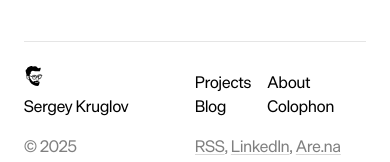
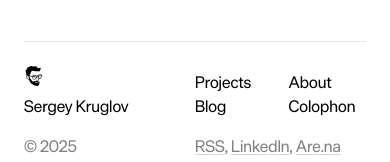
Before and after one commit to anarchoenthusiast/skruglov.com, an Astro site: page / in a window 390 px wide. Shown: the part 2020-2182 px from the top of the page. Built offline with nearby package versions, Linux system fonts and the light colour scheme; Astro itself is replaced by a stand-in of ours.

Commit message:
Улучшена структура футера, добавлены классы flex-1 для колонок, что способствует лучшей адаптивности и равномерному распределению элементов.

```diff
--- a/src/components/Footer.astro
+++ b/src/components/Footer.astro
@@ -31,13 +31,13 @@ const currentYear = new Date().getFullYear();
         <!-- Правая часть: навигационные ссылки -->
         <div class="flex-1 flex gap-4">
           <!-- Первая колонка -->
-          <div class="flex flex-col justify-end">
+          <div class="flex flex-col justify-end flex-1">
             <a href="/projects" class="text-black dark:text-white text-base leading-6 hover:opacity-80 transition-opacity cursor-pointer">Projects</a>
             <a href="/blog" class="text-black dark:text-white text-base leading-6 hover:opacity-80 transition-opacity cursor-pointer">Blog</a>
           </div>
 
           <!-- Вторая колонка -->
-          <div class="flex flex-col justify-center">
+          <div class="flex flex-col justify-center flex-1">
             <a href="/about" class="text-black dark:text-white text-base leading-6 hover:opacity-80 transition-opacity cursor-pointer">About</a>
             <a href="/colophon" class="text-black dark:text-white text-base leading-6 hover:opacity-80 transition-opacity cursor-pointer">Colophon</a>
           </div>
```
